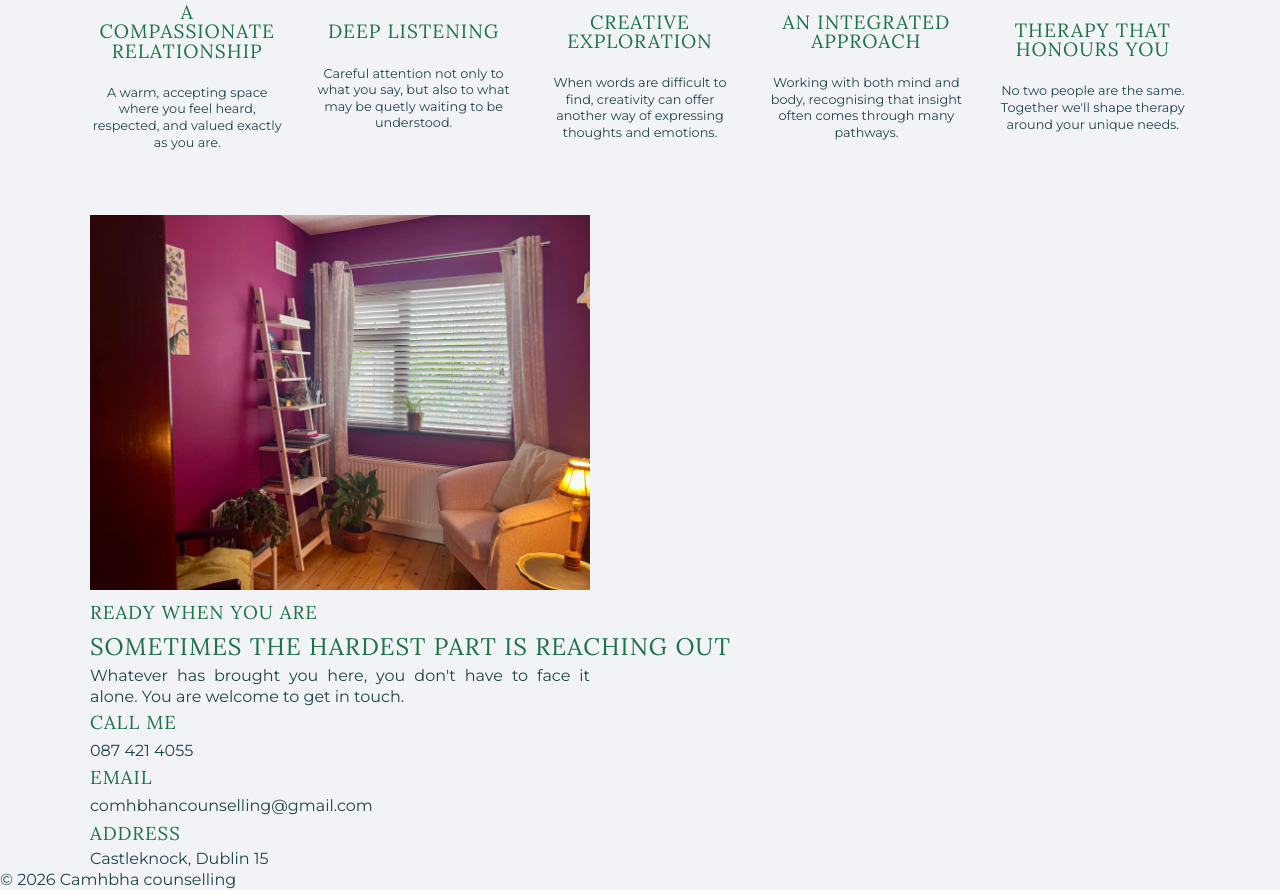
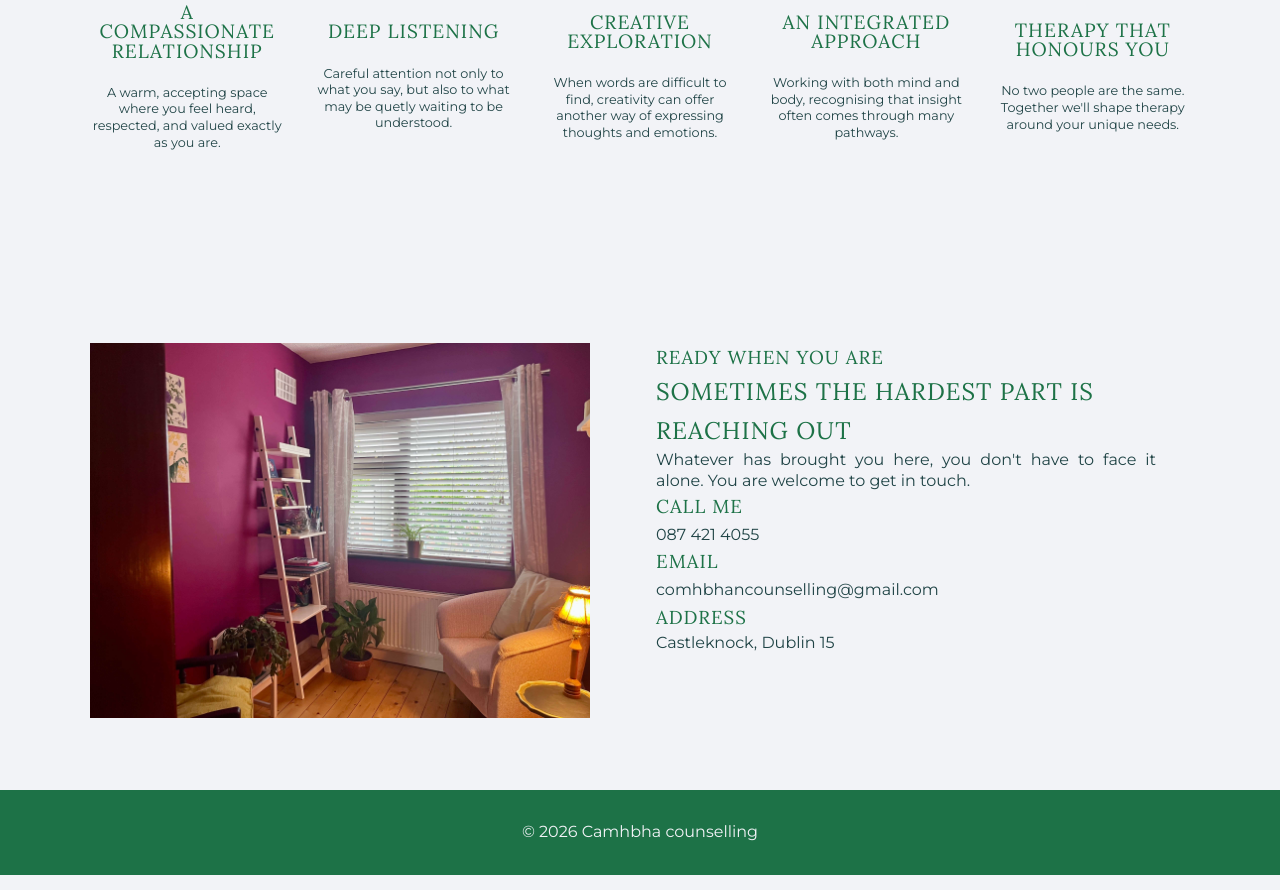
Before and after one commit to tod619/Comhbha, a plain HTML site: page index.html in a window 1280 px wide. Shown: the part 1749-2639 px from the top of the page. Drawn offline with nearby package versions, Linux system fonts and the light colour scheme.

Commit message:
Add animation library to project

```diff
--- a/index.html
+++ b/index.html
@@ -3,6 +3,11 @@
   <head>
     <meta charset="UTF-8" />
     <meta name="viewport" content="width=device-width, initial-scale=1.0" />
+    <meta name="”robots”" content="index, follow" />
+    <meta
+      name="description"
+      content="For over 16 years Camhbha Counselling has been helping people throught some of life's most challenging moments.  We have helped people discover new ways of understanding themselves."
+    />
     <link rel="shortcut icon" href="./images/favicon.png" type="image/x-icon" />
     <link
       rel="stylesheet"
@@ -11,6 +16,7 @@
       crossorigin="anonymous"
       referrerpolicy="no-referrer"
     />
+    <link href="https://unpkg.com/aos@2.3.1/dist/aos.css" rel="stylesheet" />
     <link rel="stylesheet" href="style/style.css" />
     <title>Comhbha Counselling || Helping you reconect with yourself</title>
   </head>
@@ -77,7 +83,7 @@
     <!-- Start: Hero Section -->
     <section class="hero">
       <div class="container hero__container">
-        <div class="hero__content">
+        <div class="hero__content" data-aos="fade-up">
           <h1 class="hero__heading">Helping you reconnect with yourself</h1>
           <p class="hero__description">
             A compassionate space to reconnect with yourself, find clarity, and
@@ -257,7 +263,7 @@
       <p>&copy; <span id="date"></span> Camhbha counselling</p>
     </footer>
     <!-- End: Footer -->
-
+    <script src="https://unpkg.com/aos@2.3.1/dist/aos.js"></script>
     <script type="module" src="scripts/script.js"></script>
   </body>
 </html>
--- a/scripts/script.js
+++ b/scripts/script.js
@@ -1,3 +1,10 @@
+// Activate Library
+AOS.init({
+  delay: 200,
+  duration: 1500,
+  once: false,
+});
+
 document.addEventListener("DOMContentLoaded", function () {
   // Navbar mobile
   const toggleButton = document.querySelector(".navbar__mobile-menu-toggle");
--- a/style/style.css
+++ b/style/style.css
@@ -283,6 +283,33 @@ img {
 }
 /* End: Therapy Section */
 
+/* Start: Contact */
+.contact {
+  padding: 8rem 0 4rem;
+}
+
+.contact__container {
+  display: grid;
+  grid-template-columns: repeat(2, 1fr);
+  gap: 2rem;
+}
+
+/* End: Contact */
+
+.footer {
+  padding: 2rem 0 2rem;
+  background-color: var(--primary-color);
+  display: flex;
+  align-items: center;
+  justify-content: center;
+}
+
+.footer p {
+  font-size: 1rem;
+  text-align: center;
+  color: var(--secondary-color);
+}
+
 /* Start: Media Queries */
 @media (max-width: 992px) {
   .therapy__container {
```
